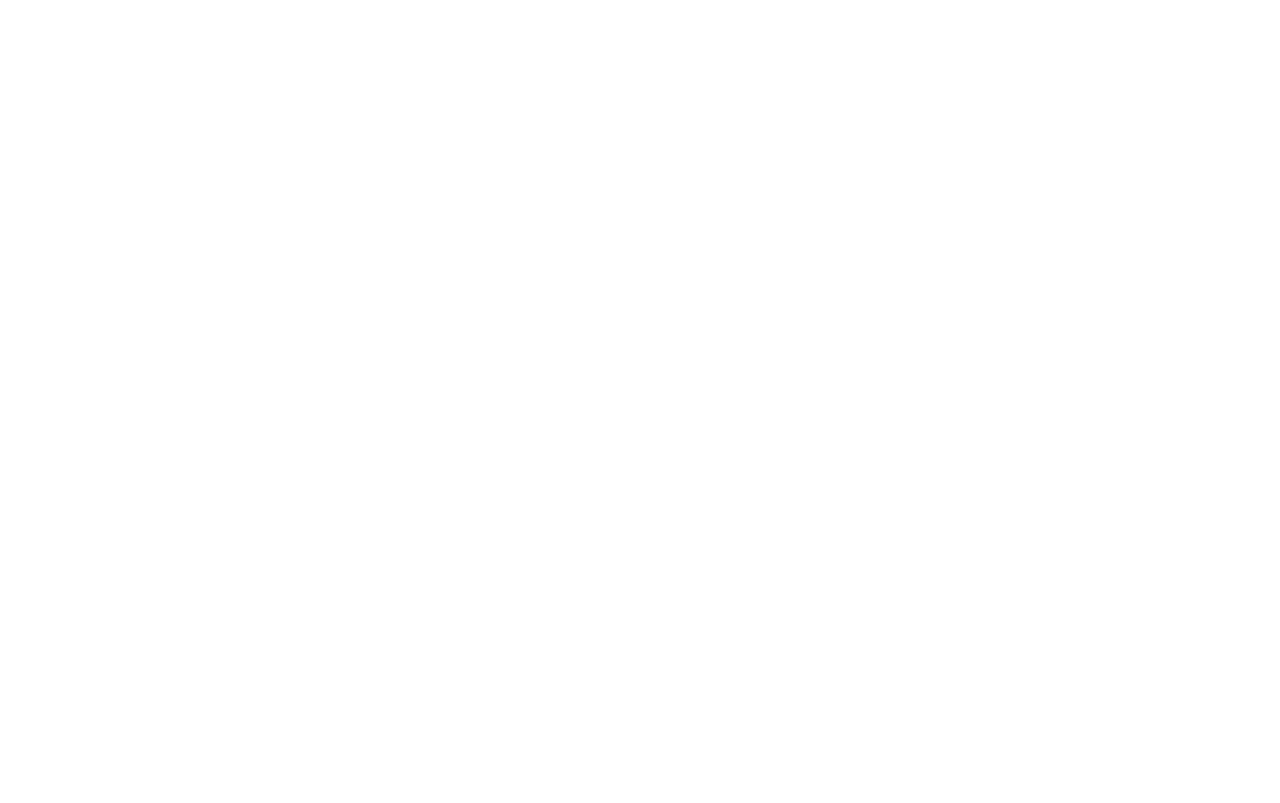
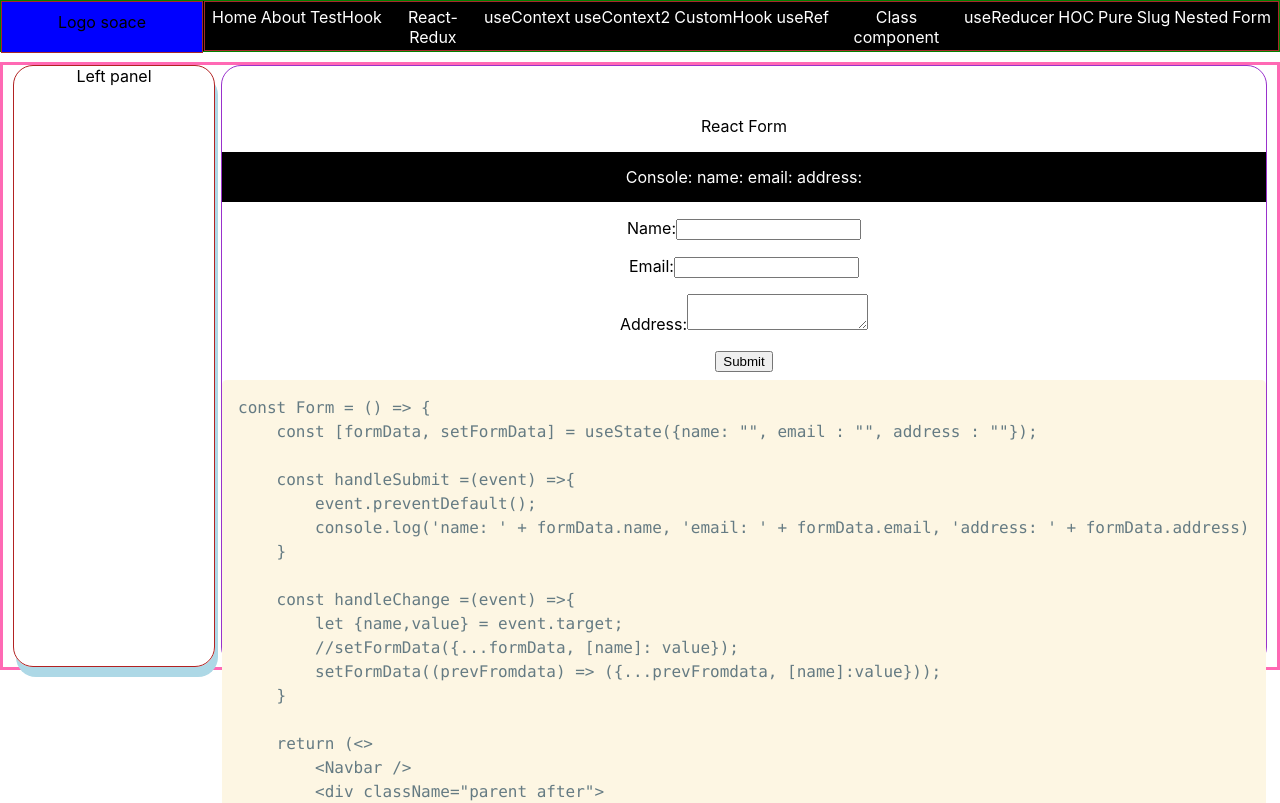
Before and after one commit to sandiplayek/react18, a React (Create React App) app: page /form in a window 1280 px wide. Before the commit this address had no page. Shown: the top 803 px of the page. Built offline with nearby package versions, Linux system fonts and the light colour scheme.

Commit message:
Submit form and show code with SyntaxHighlighter

```diff
--- a/package.json
+++ b/package.json
@@ -12,6 +12,7 @@
     "react-redux": "^9.1.0",
     "react-router-dom": "^6.22.3",
     "react-scripts": "5.0.1",
+    "react-syntax-highlighter": "^15.5.0",
     "redux": "^5.0.1",
     "web-vitals": "^2.1.4"
   },
--- a/src/App.js
+++ b/src/App.js
@@ -17,6 +17,7 @@
 import Nested from './pages/Nested';
 import Product1 from './pages/Components/Product1';
 import Product2 from './pages/Components/Product2';
+import Form from './pages/Form';
 function App() {
   return (
     <div className="App">
@@ -34,11 +35,12 @@
     <Route path='reducer' element={<Reducerhook />}/>
     <Route path='hoc' element={<Hoc />}/>
     <Route path='pure' element={<Pure />}/>
-    <Route path='slug/*' element={<Slug />} />
+    <Route path='slug/:id/:val' element={<Slug />} />
     <Route path='nested' element={<Nested />} >
       <Route path='product1' element={<Product1 />}/>
       <Route path='product2' element={<Product2 />}/>
     </Route>
+    <Route path='form' element={<Form />} />
 
     </Routes>
     </BrowserRouter>
--- a/src/pages/Components/CSS/nav.module.css
+++ b/src/pages/Components/CSS/nav.module.css
@@ -2,7 +2,7 @@
     /* display: grid; */
     /* grid-template-columns: 10% 90%; */
     height: 50px;
-    background-color: grey;
+    background-color: black;
     margin-bottom: 10px;
     border: 1px solid green;
     display: flex;
@@ -25,17 +25,17 @@
 .navUl{
     /* display: grid;
     grid-template-columns: repeat(9, 1fr); */
-    justify-content: start;
+    display: flex;
+    justify-content: space-evenly;
     justify-items: center;
     list-style: none;
     margin: 0;
-    padding: 10px;
+    padding: 5px;
     text-align: left;
 }
 .navUl li{
     text-align: center;
     display: inline-block;
-    margin: 0 12px;
-
+    margin: 0 2px;
 }
-.navUl li a{ text-decoration: none;}
+.navUl li a{ text-decoration: none; color: white;}
--- a/src/pages/Components/Navbar.js
+++ b/src/pages/Components/Navbar.js
@@ -22,7 +22,7 @@
                 <li className={navCSS.navLi}><Link to={`/pure`}>Pure</Link></li>
                 <li className={navCSS.navLi}><Link to={`/slug/1/5`}>Slug</Link></li>
                 <li className={navCSS.navLi}><Link to={`/nested`}>Nested</Link></li>
-
+                <li className={navCSS.navLi}><Link to={`/form`}>Form</Link></li>
             </ul>
         </div>
     </div>);
--- /dev/null
+++ b/src/pages/Form.js
@@ -0,0 +1,108 @@
+import React, { useState } from 'react';
+import Navbar from './Components/Navbar';
+import Leftpanel from './Leftpanel';
+import SyntaxHighlighter from 'react-syntax-highlighter/dist/esm/default-highlight';
+import { solarizedlight } from 'react-syntax-highlighter/dist/esm/styles/prism';
+import { Helmet } from 'react-helmet';
+
+
+const Form = () => {
+    const [formData, setFormData] = useState({name: "", email : "", address : ""});
+
+    const handleSubmit =(event) =>{
+        event.preventDefault();
+        console.log('name: ' + formData.name, 'email: ' + formData.email, 'address: ' + formData.address)
+    }
+
+    const handleChange =(event) =>{
+        let {name,value} = event.target;
+        //setFormData({...formData, [name]: value});
+        setFormData((prevFromdata) => ({...prevFromdata, [name]:value}))
+    }
+
+    let code_string =`const Form = () => {
+    const [formData, setFormData] = useState({name: "", email : "", address : ""});
+
+    const handleSubmit =(event) =>{
+        event.preventDefault();
+        console.log('name: ' + formData.name, 'email: ' + formData.email, 'address: ' + formData.address)
+    }
+
+    const handleChange =(event) =>{
+        let {name,value} = event.target;
+        //setFormData({...formData, [name]: value});
+        setFormData((prevFromdata) => ({...prevFromdata, [name]:value}));
+    }
+
+    return (<>
+        <Navbar />
+        <div className="parent after">
+            <Leftpanel />
+            <div className="bodyContent">
+                <div style={{paddingTop: '50px'}}>
+                    <div>React Form</div>
+                    <form onSubmit={handleSubmit}>
+                        <p>
+                        <label>Name:</label>
+                        <input type='text' name='name' value={formData.name} onChange={handleChange} />
+                        </p>
+                        <p>
+                        <label>Email:</label>
+                        <input type='text' name='email' value={formData.email} onChange={handleChange} />
+                        </p>
+                        <p>
+                        <label>Address:</label>
+                        <textarea name='address' onChange={handleChange} value={formData.address} />
+                        </p>
+                        <button type='submit'>Submit</button>
+                    </form>
+                    <SyntaxHighlighter language="javascript" style={solarizedlight}>
+                    </SyntaxHighlighter>
+
+                </div>
+            </div>
+        </div>
+
+        </>`
+
+    return (<>
+    <Helmet>
+        <title>Submit form with syntaxheighlighter</title>
+    </Helmet>
+        <Navbar />
+        <div className="parent after">
+            <Leftpanel />
+            <div className="bodyContent">
+                <div style={{paddingTop: '50px'}}>
+                    <div>React Form</div>
+                    <p style={{backgroundColor: 'black', color: 'white', height:'50px', alignContent: 'center'}}>
+                        Console: {' name: ' + formData.name+ ' email: ' + formData.email+ ' address: ' + formData.address}
+                    </p>
+                    <form onSubmit={handleSubmit}>
+                        <p>
+                        <label>Name:</label>
+                        <input type='text' name='name' value={formData.name} onChange={handleChange} />
+                        </p>
+                        <p>
+                        <label>Email:</label>
+                        <input type='text' name='email' value={formData.email} onChange={handleChange} />
+                        </p>
+                        <p style={{alignContent: 'center'}}>
+                        <label>Address:</label>
+                        <textarea name='address' onChange={handleChange} value={formData.address} />
+                        </p>
+                        <button type='submit'>Submit</button>
+                    </form>
+                    <SyntaxHighlighter language="javascript" style={solarizedlight}>
+                        {code_string}
+                    </SyntaxHighlighter>
+
+                </div>
+            </div>
+        </div>
+
+        </>
+    );
+};
+
+export default Form;
```
Also changed, not shown: 1 other file (tests, documents, lock files or other folders).
